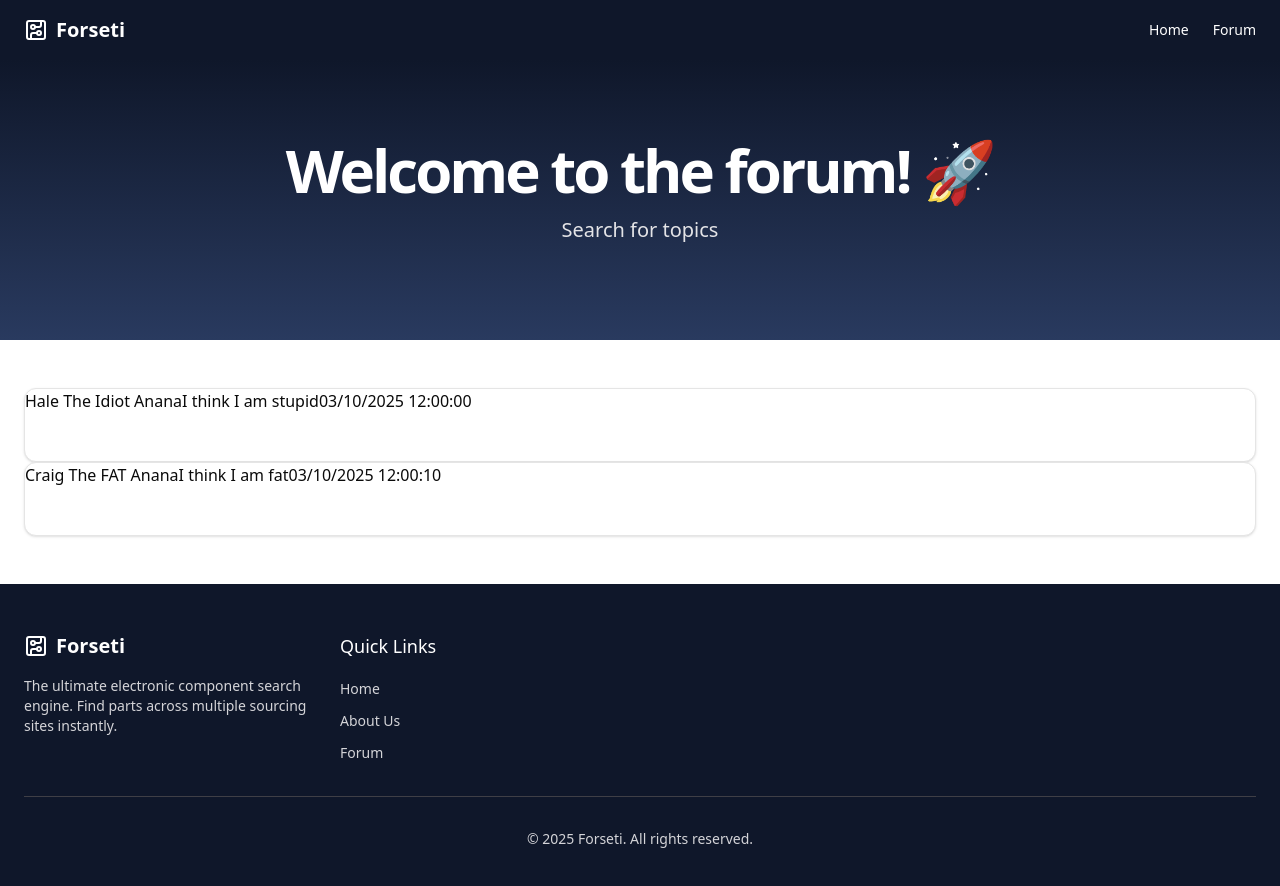
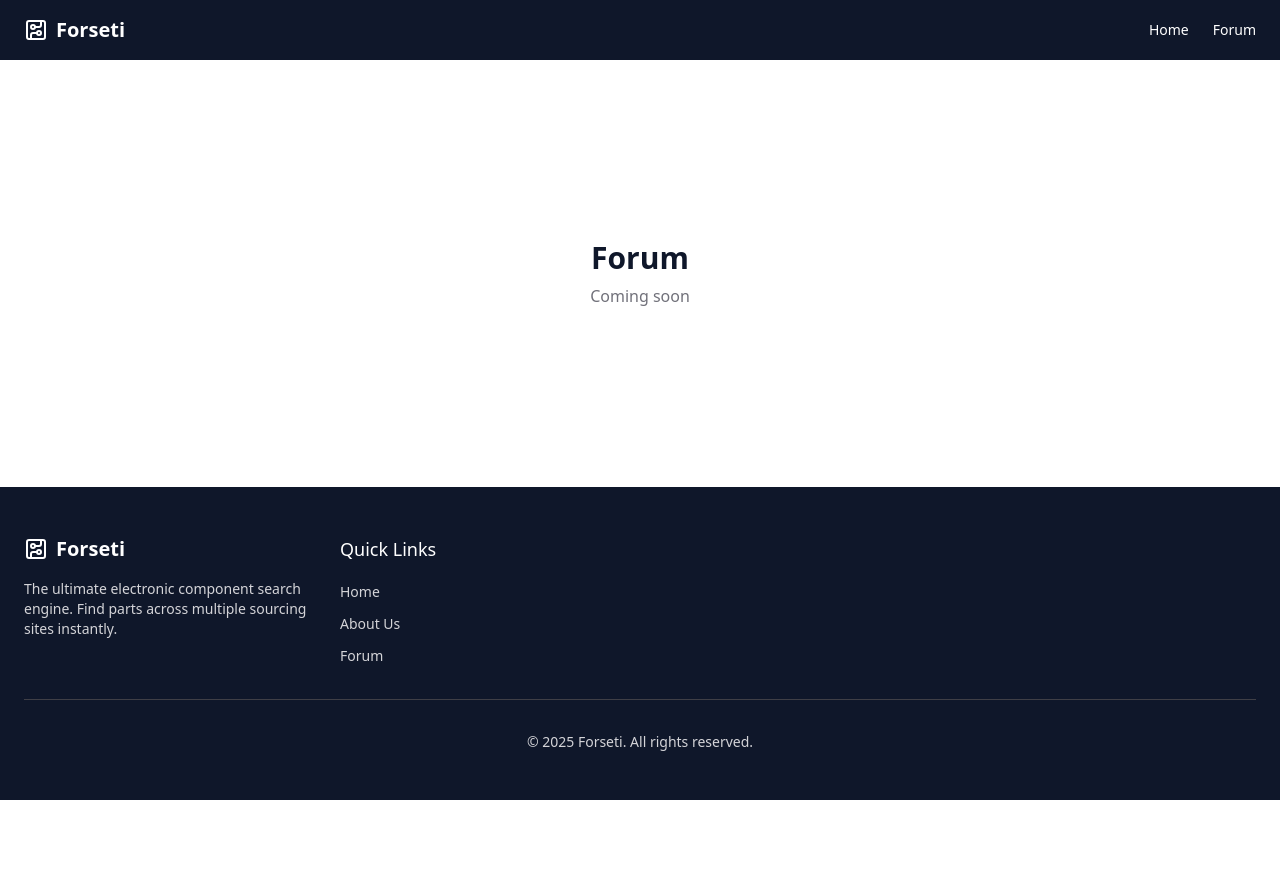
Before and after one commit to kana140/Forseti, a Next.js app: page /forum in a window 1280 px wide. Shown: the top 886 px of the page. After the commit the page ends 800 px from the top, so only its background shows below. Built offline with nearby package versions, Linux system fonts and the light colour scheme.

Commit message:
remove mock data

```diff
--- a/app/forum/page.tsx
+++ b/app/forum/page.tsx
@@ -1,57 +1,15 @@
 import { Header } from "@/components/header";
 import { Footer } from "@/components/footer";
-import { Card, CardHeader } from "@/components/ui/card";
 
 export default function ForumPage() {
-  const mockForumData = [
-    {
-      user: "Hale The Idiot Anana",
-      post: "I think I am stupid",
-      timestamp: "03/10/2025 12:00:00",
-    },
-    {
-      user: "Craig The FAT Anana",
-      post: "I think I am fat",
-      timestamp: "03/10/2025 12:00:10",
-    },
-  ];
-
   return (
     <div className="min-h-screen flex flex-col">
       <Header />
-      <main className="flex-grow">
-        <section className="py-20 bg-gradient-to-b from-navy-900 to-navy-800">
-          <div className="container px-4 md:px-6">
-            <div className="flex flex-col items-center text-center space-y-4">
-              <h1 className="text-3xl font-bold tracking-tighter sm:text-4xl md:text-5xl lg:text-6xl/none text-white">
-                Welcome to the forum! 🚀
-              </h1>
-              <p className="mx-auto max-w-[700px] text-zinc-200 md:text-xl">
-                Search for topics
-              </p>
-              <div className="w-full max-w-2xl mx-auto mt-6">
-                {/* <SearchBar fetchData={fetchData} setIsLoading={setIsLoading} /> */}
-              </div>
-            </div>
-          </div>
-        </section>
-        <section className="py-12">
-          <div className="container px-4 md:px-6">
-            {/* <SearchResults data={data} isLoading={isLoading} /> */}
-            {/* temporary search results, make the searchresults/searchbar modular */}
-            {mockForumData.map((mockData, index) => {
-              return (
-                <Card key={index}>
-                  {" "}
-                  {mockData.user}
-                  {mockData.post}
-                  {mockData.timestamp}
-                  <CardHeader></CardHeader>
-                </Card>
-              );
-            })}
-          </div>
-        </section>
+      <main className="flex-grow flex items-center justify-center">
+        <div className="text-center py-12">
+          <h1 className="text-3xl font-bold text-navy-900">Forum</h1>
+          <p className="text-zinc-500 mt-2">Coming soon</p>
+        </div>
       </main>
       <Footer />
     </div>
```
